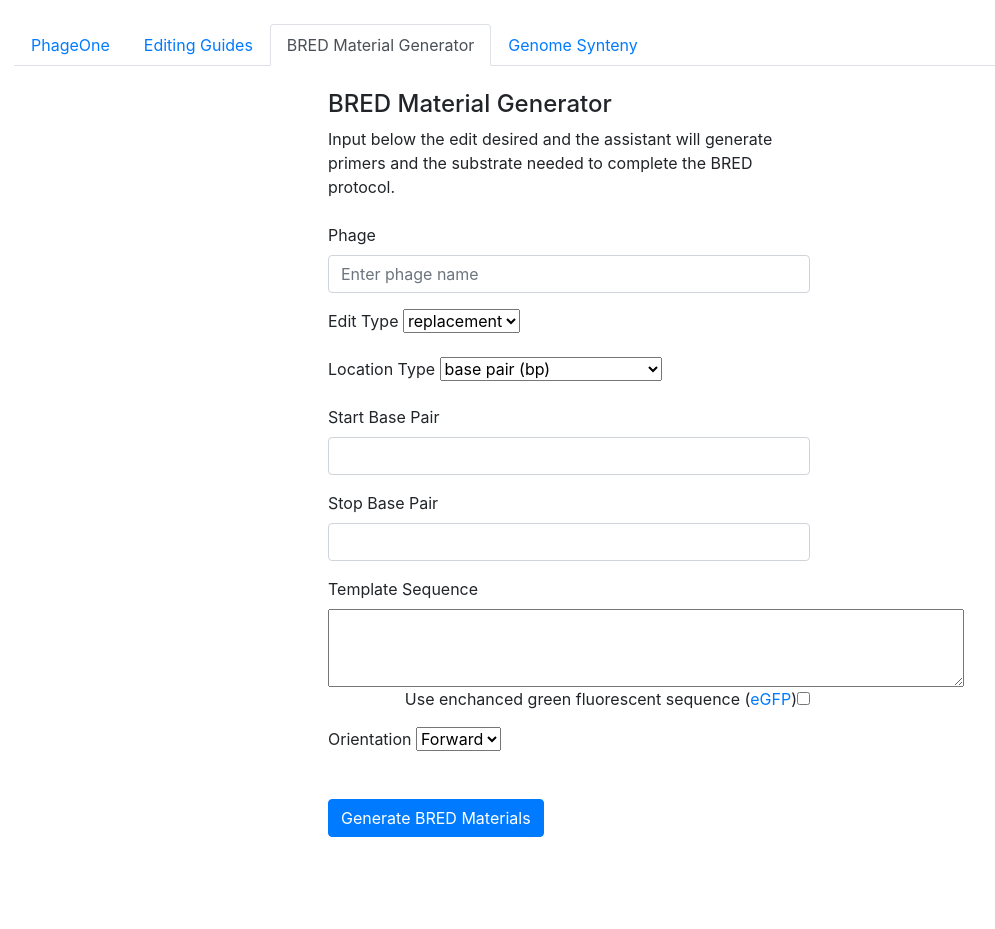
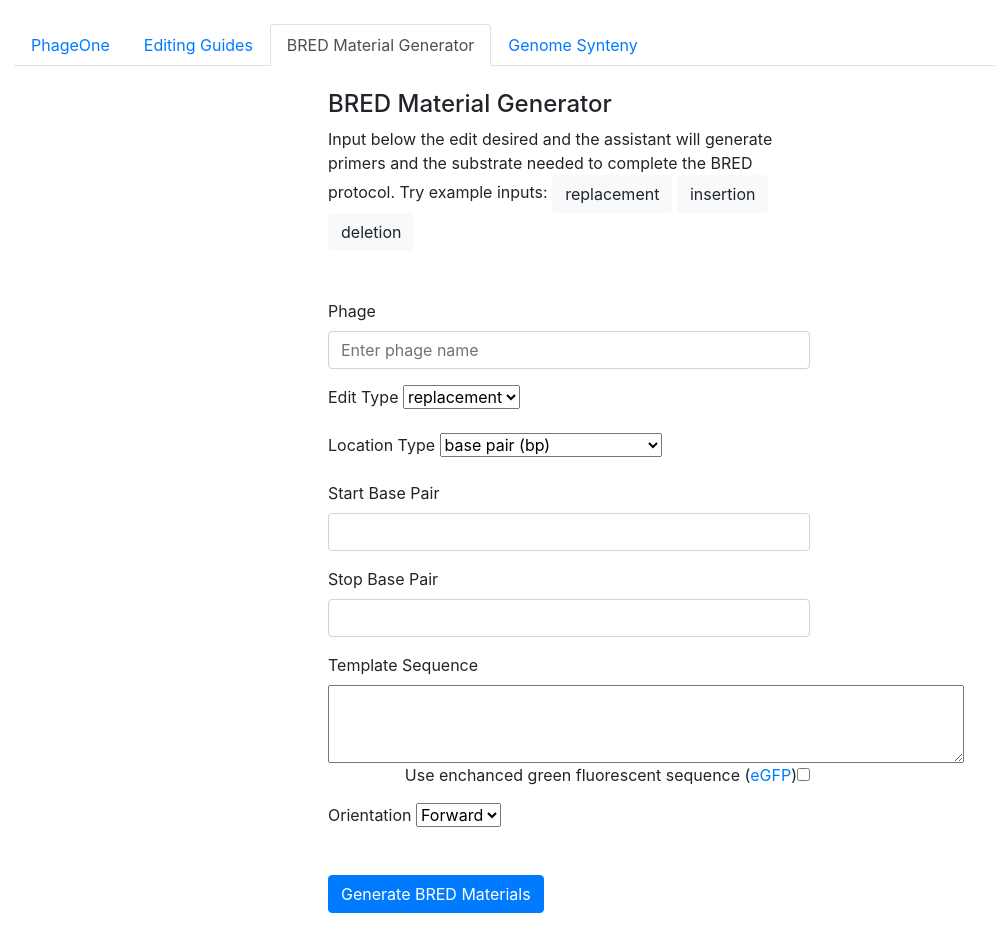
Before and after one commit to sky123martin/PhageOne, a Python web app: template application/templates/BRED.html in a window 1280 px wide. Shown: the whole page, without its empty margins (71-1066 px from the left). Before the commit the page ends 837 px from the top, so only its background shows below. Run offline with Jinja, Linux system fonts and the light colour scheme; the template is opened without the code that fills it, so the values that code supplies are empty; some libraries are stand-ins or nearby versions.

Commit message:
added examples to search

```diff
--- a/application/routes.py
+++ b/application/routes.py
@@ -91,7 +91,6 @@ def BRED(error=""):
             BRED("Empty template DNA input")
 
         phage_info = collect_phage_info(phage)
-        print(phage_info)
         if isinstance(phage_info, str):
             return BRED("Input phage '{}' is not in the phagesDB, check name spelling and sequenced status".format(phage))
 
--- a/application/templates/BRED.html
+++ b/application/templates/BRED.html
@@ -39,7 +39,13 @@
       <div class="container" style="width: 40%;">
         <h4>BRED Material Generator</h4>
         Input below the edit desired and the assistant will generate primers and the substrate needed to complete the BRED protocol.
+        Try example inputs:
+        <button class="btn btn-light" onclick="test_replacement();">replacement</button>
+        <button class="btn btn-light" onclick="test_insertion();">insertion</button>
+        <button class="btn btn-light" onclick="test_deletion();">deletion</button>
+        <div id="sample_explain"></div>
         <br><br>
+
         </form>
         <form action="{{ url_for('BRED') }}" method="post" id = "edit_form">
             {{ edit_form.csrf }}
@@ -585,6 +591,9 @@
     function edit_type_change(edit){
         location_input_change("")
         if (edit == "replacement") {
+            document.getElementById("edit_type").innerHTML ="<option value='replacement' selected>replacement</option>\
+                                                            <option value='insertion'>insertion</option>\
+                                                            <option value='deletion'>deletion</option>"
             document.getElementById("form_DNA_template").style.display  = "inline";
             document.getElementById("form_location_type").style.display  = "inline";
             document.getElementById("form_gp").style.display  = "none";
@@ -595,6 +604,9 @@
             document.getElementById("form_orientation").style.display  = "inline";
 
         }else if (edit == "insertion"){
+            document.getElementById("edit_type").innerHTML ="<option value='replacement'>replacement</option>\
+                                                            <option value='insertion' selected>insertion</option>\
+                                                            <option value='deletion'>deletion</option>"
             document.getElementById("form_DNA_template").style.display  = "inline";
             document.getElementById("form_location_type").style.display  = "none";
             document.getElementById("form_gp").style.display  = "none";
@@ -605,6 +617,9 @@
             document.getElementById("form_orientation").style.display  = "inline";
 
         }else if (edit == "deletion"){
+            document.getElementById("edit_type").innerHTML ="<option value='replacement'>replacement</option>\
+                                                            <option value='insertion'>insertion</option>\
+                                                            <option value='deletion' selected>deletion</option>"
             document.getElementById("form_DNA_template").style.display  = "none";
             document.getElementById("form_location_type").style.display  = "inline";
             document.getElementById("form_gp").style.display  = "none";
@@ -656,6 +671,31 @@
             document.getElementById("template_DNA").value = ""
         }
     }
+    function test_replacement(){
+        edit_type_change("replacement")
+        location_input_change("gene product number")
+        document.getElementById("phage").value = "RedRock"
+        document.getElementById("gp_number").value = "12"
+        document.getElementById("EGFP_check").checked = true;
+        insert_GFP(document.getElementById("EGFP_check"))
+        document.getElementById("sample_explain").innerHTML = "<br> Note: We are replacing the lysin A with eGFP in the same orientation as the lysin A so the eGFP can utilize the lysin A's promotor. This edit is used to make the phage an indicator for bacterial presence but not to replicate/kill the bacteria. "
+    }
+    function test_insertion(){
+        edit_type_change("insertion")
+        document.getElementById("phage").value = "Newman"
+        document.getElementById("bp_position_start").value = "43068"
+        document.getElementById("EGFP_check").checked = true;
+        insert_GFP(document.getElementById("EGFP_check"))
+        document.getElementById("sample_explain").innerHTML = "<br> Note:We are inserting eGFP directly after the Lysin B gene (43068bp) which has a forward orientation, if we add a ribosomal binding site to this eGFP then it can be expressed with the Lysin B protein."
+    }
+    function test_deletion(){
+        edit_type_change("deletion")
+        location_input_change("gene product number")
+        document.getElementById("phage").value = "AbbyPaige"
+        document.getElementById("gp_number").value = "32"
+        document.getElementById("sample_explain").innerHTML = "<br> Note: We are deleting gene 35 the integrase of AbbyPaige. We would expect this edit to make the phage lytic because it will lose its ability to integrate into the host's genome."
+
+    }
 </script>
 
 </html>
```
